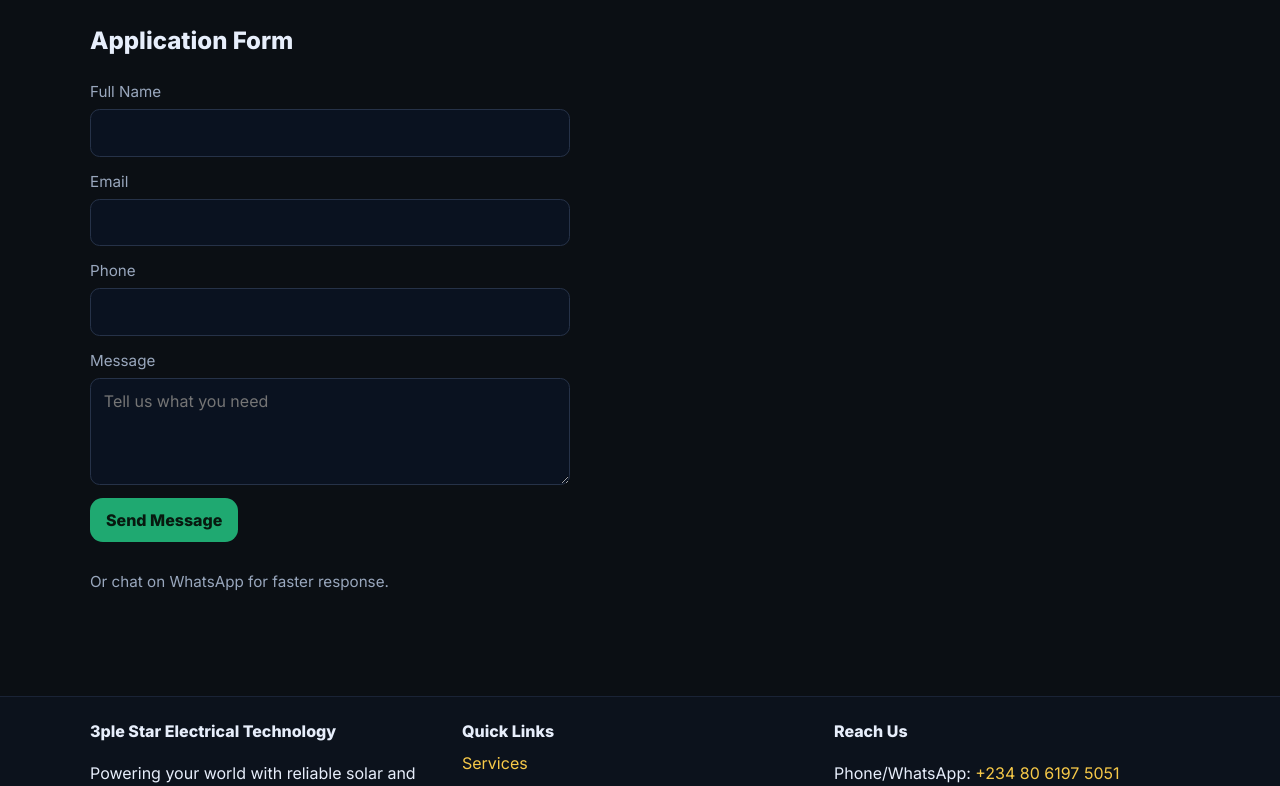
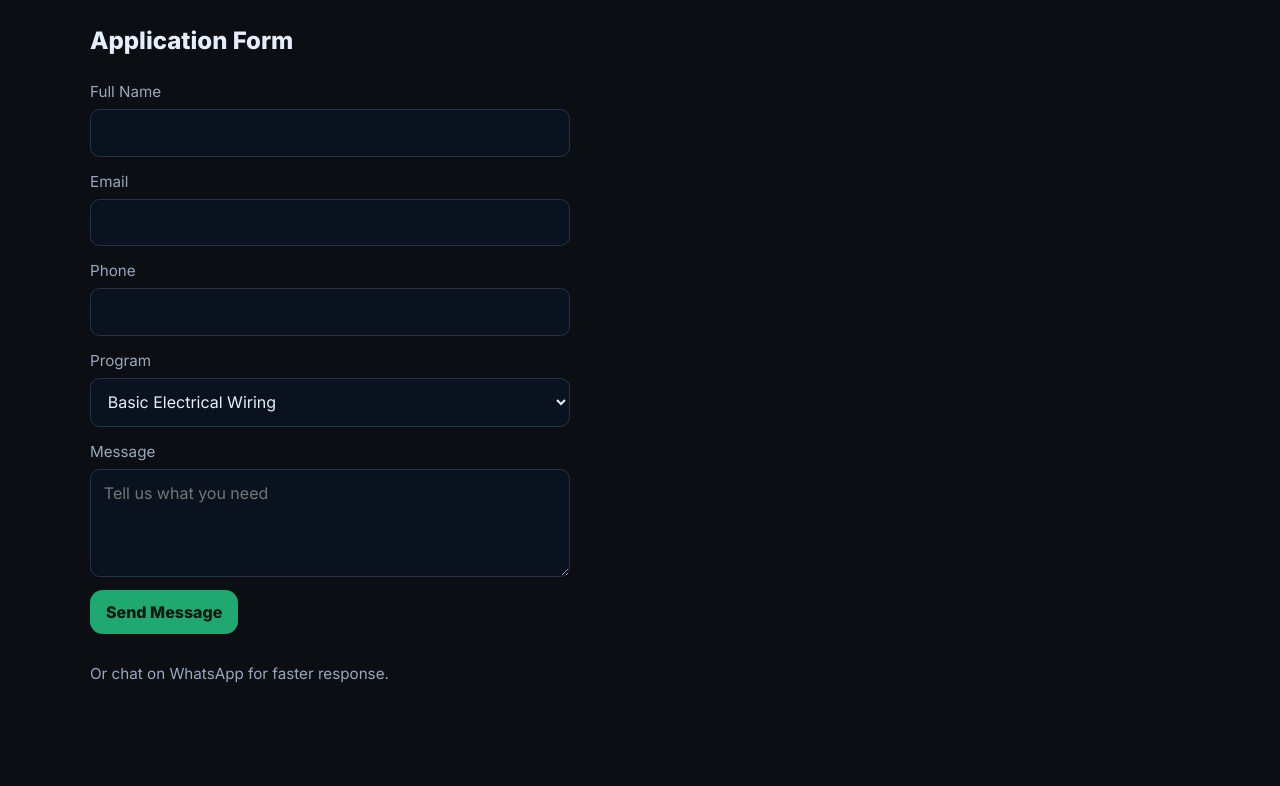
Before and after one commit to 3plestarelectrical/company_website, a Next.js app: page /training in a window 1280 px wide. Shown: the part 603-1389 px from the top of the page. Built offline with nearby package versions, Linux system fonts and the light colour scheme; no server answers.

Commit message:
application form

```diff
--- a/app/(site)/contact/actions.ts
+++ b/app/(site)/contact/actions.ts
@@ -14,8 +14,10 @@
 ): Promise<InquiryFormState> {
   const name = String(formData.get("name") || "").trim();
   const contact = String(formData.get("email") || formData.get("phone") || "").trim();
-  const type = String(formData.get("type") || "quote");
-  const message = String(formData.get("message") || "").trim();
+    const type = String(formData.get("type") || "quote");
+  const program = String(formData.get("program") || "").trim();
+  const rawMessage = String(formData.get("message") || "").trim();
+  const message = program ? `Program: ${program}\n\n${rawMessage}` : rawMessage;
 
   if (!name || !contact) {
     return { success: false, error: "Name and contact details are required." };
--- a/components/ContactForm.tsx
+++ b/components/ContactForm.tsx
@@ -42,6 +42,15 @@
           <input name="phone" type="tel" />
         </label>
       )}
+            {type === "training" && (
+        <label>
+          Program
+          <select name="program" defaultValue="Basic Electrical Wiring">
+            <option>Basic Electrical Wiring</option>
+            <option>Advanced Solar Installation</option>
+          </select>
+        </label>
+      )}
       <label>
         Message
         <textarea name="message" rows={4} placeholder="Tell us what you need" />
```
